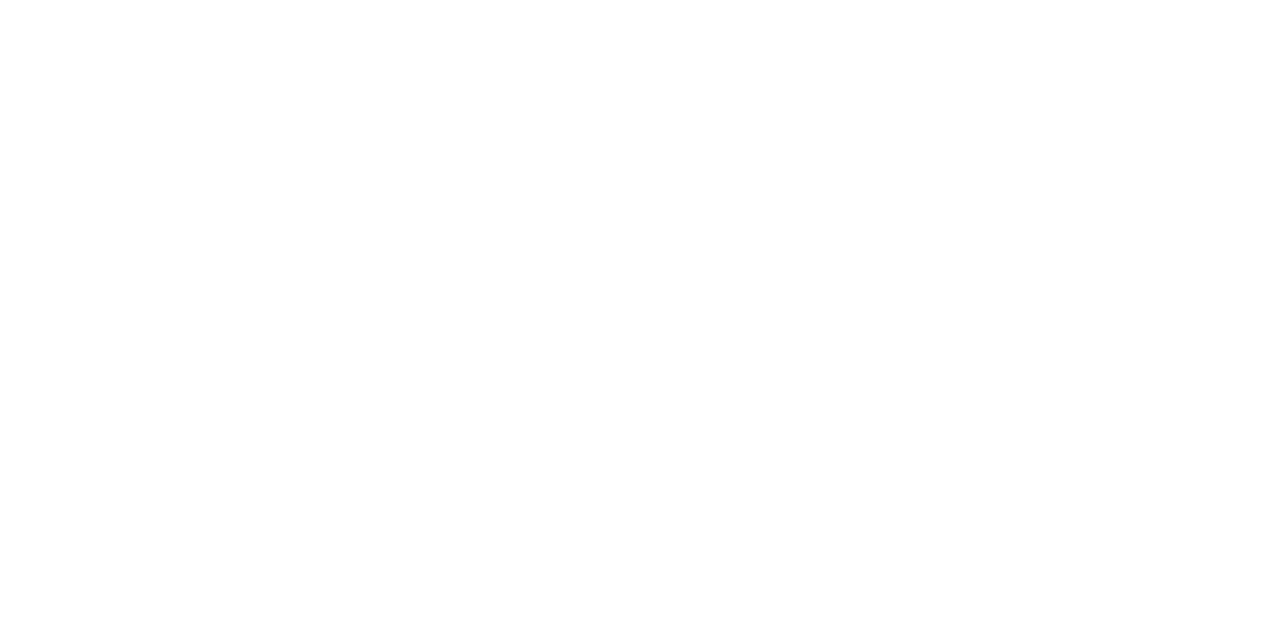
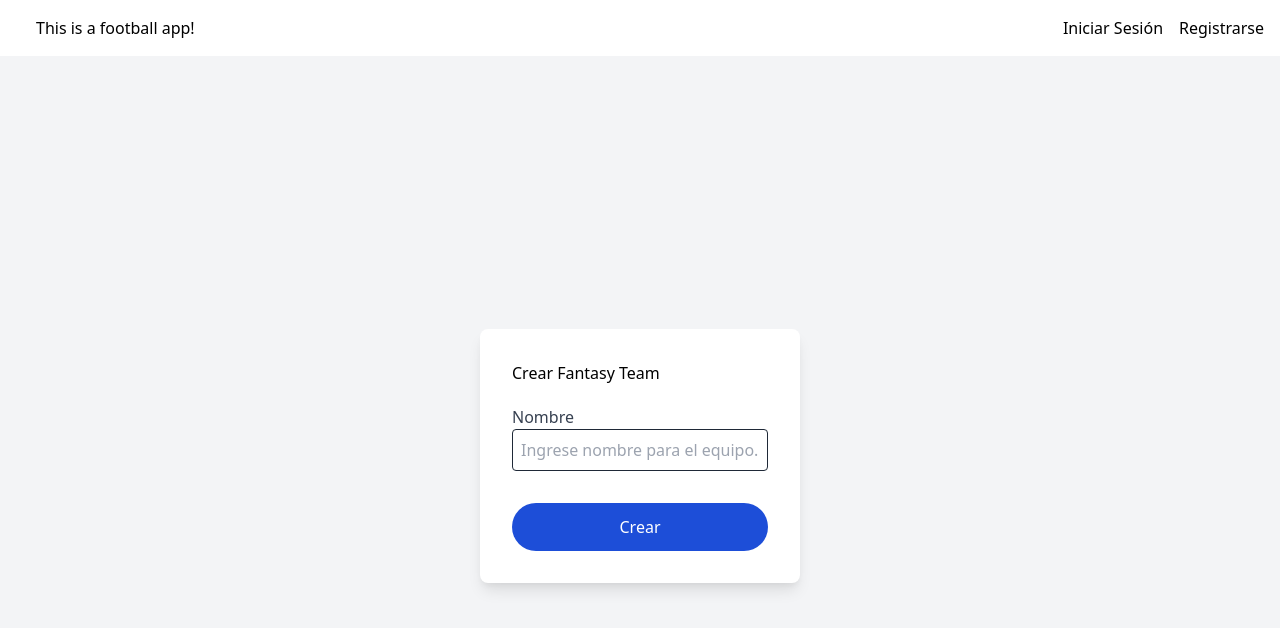
Before and after one commit to maramire/react-cl-fantasy, a React (Create React App) app: page /my-fantasy-team/new in a window 1280 px wide. Before the commit this address had no page. Shown: the top 628 px of the page. Built offline with nearby package versions, Linux system fonts and the light colour scheme.

Commit message:
create fantasy team

```diff
--- a/src/App.js
+++ b/src/App.js
@@ -4,6 +4,7 @@
 import Signup from "./pages/Signup";
 import Login from "./pages/Login";
 import RequireAuth from "./components/Auth/RequireAuth";
+import CreateFantasyTeam from "./pages/CreateFantasyTeam";
 
 function App() {
   return (
@@ -17,6 +18,7 @@
             </RequireAuth>
           }
         />
+        <Route path="my-fantasy-team/new" element={<CreateFantasyTeam />} />
         <Route path="signup" element={<Signup />} />
         <Route path="login" element={<Login />} />
       </Route>
--- /dev/null
+++ b/src/components/Card/NewFantasyTeamCard.js
@@ -0,0 +1,60 @@
+import { useState } from "react";
+import TextInput from "../Input/TextInput";
+import useFetch from "../../hooks/use-fetch";
+import { useLocation, useNavigate } from "react-router-dom";
+import { useCookies } from "react-cookie";
+
+function NewFantasyTeamCard() {
+  const [name, setName] = useState("");
+  let navigate = useNavigate();
+  let location = useLocation();
+  const { postData } = useFetch();
+  const [cookies] = useCookies(["token", "isLoggedIn"]);
+
+  const onChangeName = (e) => {
+    setName(e.target.value);
+  };
+
+  let from = location.state?.from?.pathname || "/my-fantasy-team";
+
+  const createHandler = async (event) => {
+    event.preventDefault();
+
+    const url = `http://localhost:8080/fantasyTeams`;
+    postData(url, cookies.token, { name })
+      .then((data) => {
+        navigate(from, { replace: true });
+      })
+      .catch((error) => {
+        console.log(error);
+      });
+  };
+
+  return (
+    <div className="flex flex-col justify-center w-full">
+      <div className="mx-auto my-0 lg:w-3/12 bg-white p-8 rounded-lg shadow-lg">
+        <div>
+          <div>Crear Fantasy Team</div>
+          <form className="mt-5">
+            <div className="mb-4">
+              <TextInput
+                value={name}
+                onChange={onChangeName}
+                label="Nombre"
+                placeholder="Ingrese nombre para el equipo."
+              />
+            </div>
+            <button
+              className="mt-4 text-white w-full p-3 bg-blue-700 rounded-full "
+              onClick={createHandler}
+            >
+              Crear
+            </button>
+          </form>
+        </div>
+      </div>
+    </div>
+  );
+}
+
+export default NewFantasyTeamCard;
--- a/src/hooks/use-fetch.js
+++ b/src/hooks/use-fetch.js
@@ -31,17 +31,21 @@
     return options;
   };
 
-  const getData = async (url, token = null) => {
+  const getData = useCallback(
+    async (url, token = null) => {
       setServerError(null);
       const options = genOptionsFor("GET", token);
       try {
         return await fetchData(url, options);
       } catch (error) {
         setServerError(error);
-      return serverError;
       }
-  };
-  const postData = async (url, token = null, body) => {
+    },
+    [fetchData]
+  );
+
+  const postData = useCallback(
+    async (url, token = null, body) => {
       setServerError(null);
       const options = genOptionsFor("POST", token, body);
       console.log(options);
@@ -49,11 +53,12 @@
         return await fetchData(url, options);
       } catch (error) {
         setServerError(error);
-      return serverError;
       }
-  };
+    },
+    [fetchData]
+  );
 
-  return { getData, postData };
+  return { getData, postData, serverError };
 };
 
 export default useFetch;
--- /dev/null
+++ b/src/pages/CreateFantasyTeam.js
@@ -0,0 +1,11 @@
+import NewFantasyTeamCard from "../components/Card/NewFantasyTeamCard";
+
+function CreateFantasyTeam() {
+  return (
+    <div className="flex flex-col justify-center w-full">
+      <NewFantasyTeamCard />
+    </div>
+  );
+}
+
+export default CreateFantasyTeam;
--- a/src/pages/MyFantasyTeam.js
+++ b/src/pages/MyFantasyTeam.js
@@ -1,5 +1,42 @@
+import { useEffect, useState } from "react";
+import { useCookies } from "react-cookie";
+import { Navigate } from "react-router-dom";
+import useFetch from "../hooks/use-fetch";
+
 function MyFantasyTeam() {
-  return <div className="flex w-full">MyFantasyTeam page</div>;
+  const { getData } = useFetch();
+  const [fantasyTeam, setFantasyTeam] = useState(null);
+  const [cookies] = useCookies(["token", "isLoggedIn"]);
+  const [hasFantasyTeam, setHasFantasyTeam] = useState(false);
+  const [isLoading, setIsLoading] = useState(true);
+
+  useEffect(() => {
+    async function init() {
+      const data = await getData(
+        "http://localhost:8080/fantasyTeams",
+        cookies.token
+      );
+      console.log(data);
+      if (data.fantasyTeam) {
+        setHasFantasyTeam(true);
+        setFantasyTeam(data.fantasyTeam);
+      }
+      setIsLoading(false);
+    }
+
+    init();
+  }, [getData, cookies.token]);
+  return (
+    <>
+      {isLoading && <p>Loading...</p>}
+      {!isLoading && (
+        <div className="flex flex-col justify-center w-full">
+          {!hasFantasyTeam && <Navigate to="new" />}
+          {hasFantasyTeam && <p>Tu equipo se llama {fantasyTeam.name}</p>}
+        </div>
+      )}
+    </>
+  );
 }
 
 export default MyFantasyTeam;
```
Lines whose indentation alone changed are shown as unchanged.
